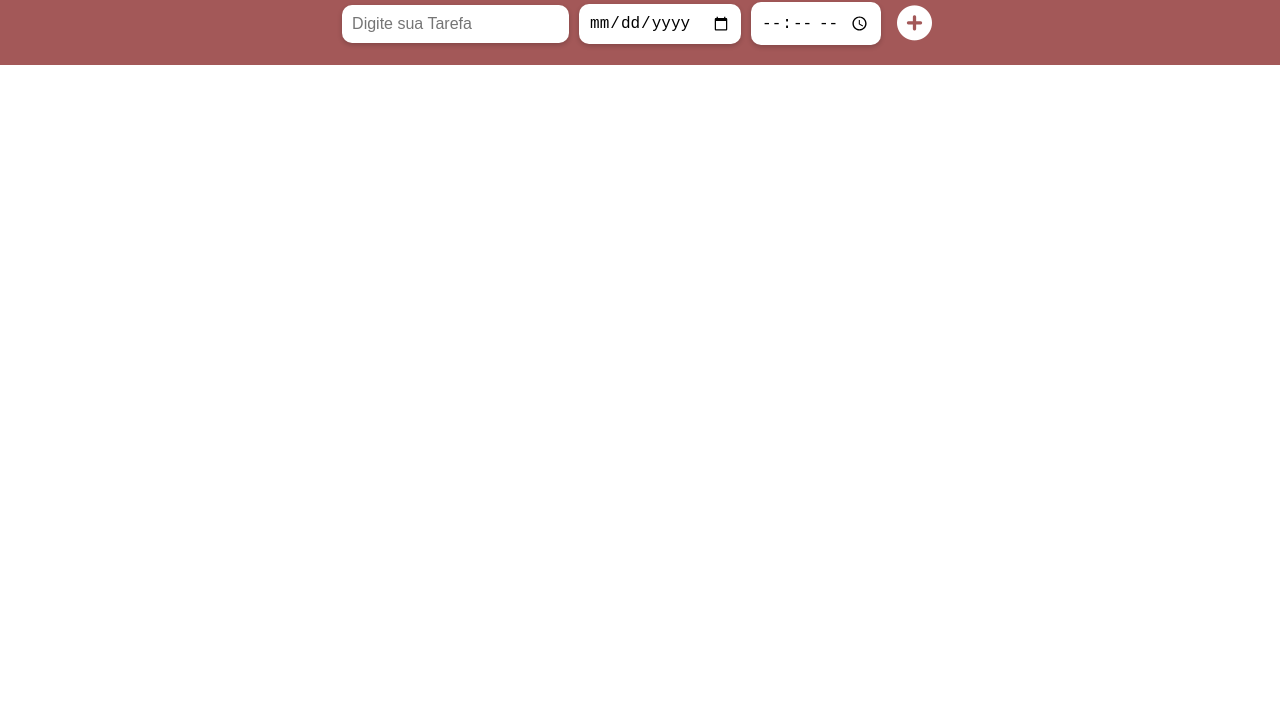
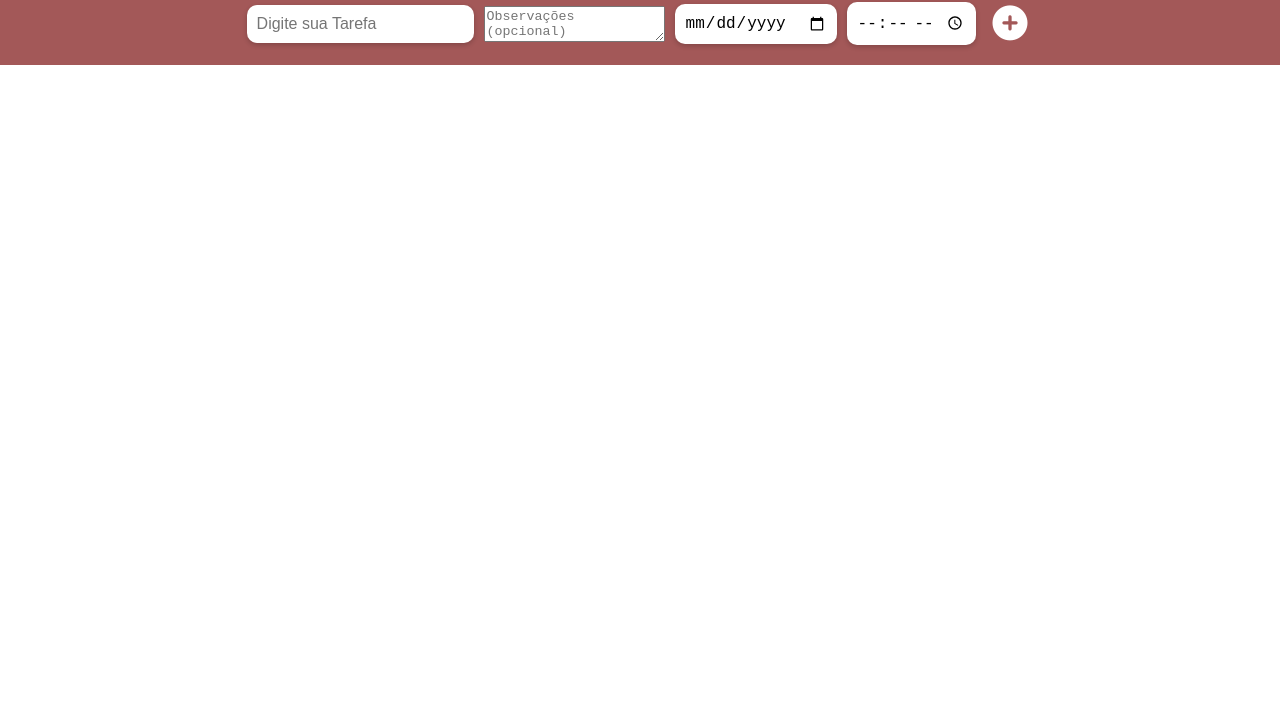
Before and after one commit to Gileade2130/Listadetarefas, a plain HTML site: page index.html in a window 1280 px wide. Shown: the part 91-800 px from the top of the page. Drawn offline with Linux system fonts and the light colour scheme.

Commit message:
Update index.html

```diff
--- a/index.html
+++ b/index.html
@@ -12,6 +12,7 @@
     <h1> Lista de Tarefas </h1>
     <div class="input-container">
         <input type="text" id="tarefa" placeholder="Digite sua Tarefa">
+        <textarea id="observacao-input" placeholder="Observações (opcional)"></textarea>
         <input type="date" id="data-input">
         <input type="time" id="horario-input">
         <button id="btn"><i class="fas fa-plus-circle"></i></button>
```
